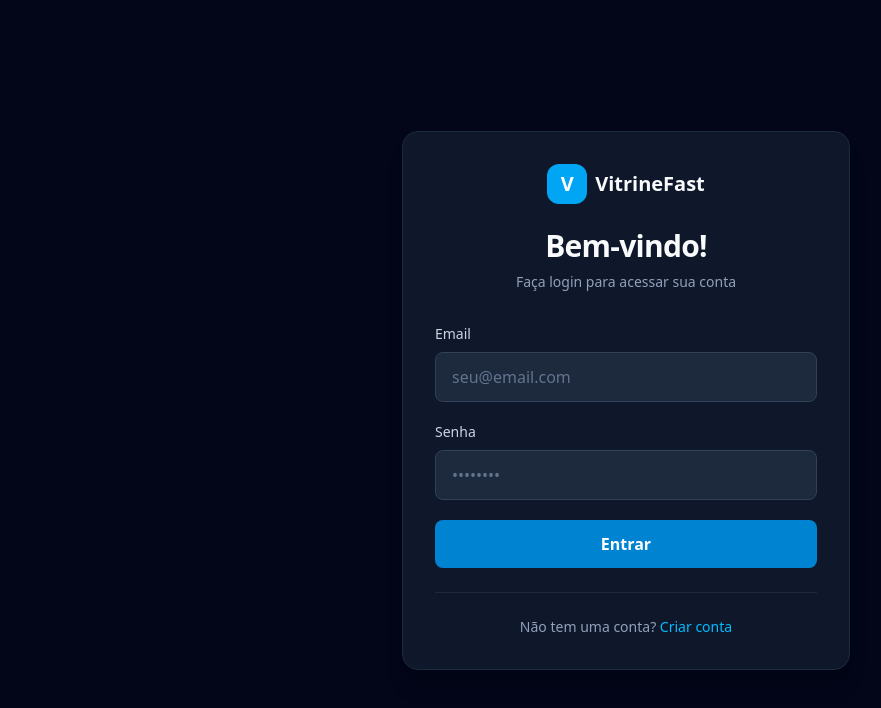
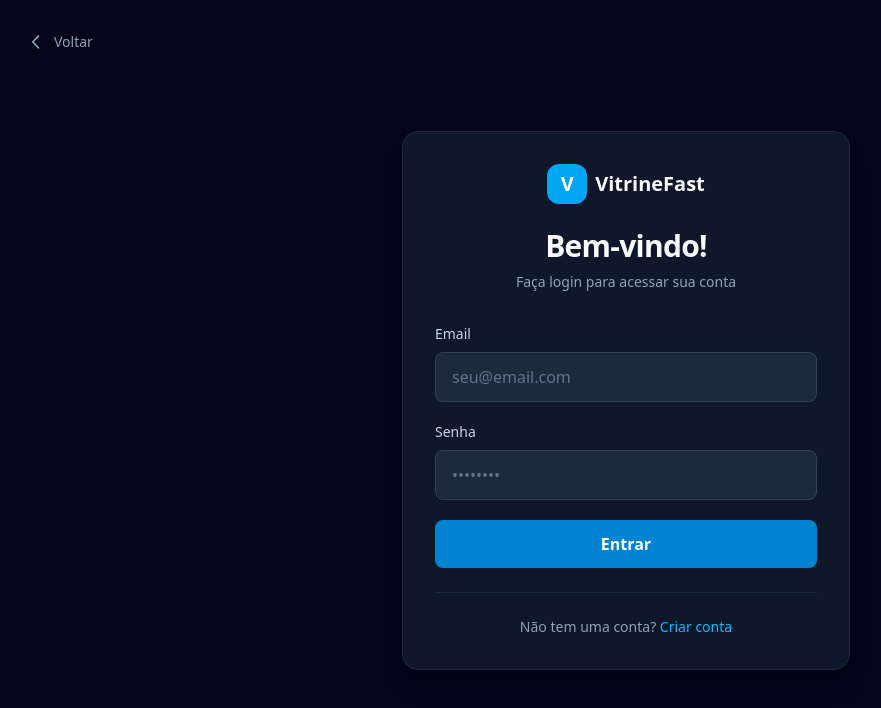
Before and after one commit to Cannalonga/PROJETO-PAGINAS-PARA-COMERCIO, a Next.js app: page /auth/login in a window 1280 px wide. Shown: the top 708 px of the page, without its empty margins (14-895 px from the left). Built offline with nearby package versions, Linux system fonts and the light colour scheme; no server answers.

Commit message:
feat: Adicionar botão voltar na página de login
- Botão posicionado no canto superior esquerdo
- Com ícone de seta para trás
- Leva para a página principal (/)
- Design consistente com tema da aplicação

```diff
--- a/app/auth/login/login-form.tsx
+++ b/app/auth/login/login-form.tsx
@@ -54,6 +54,19 @@
 
     return (
         <div className="min-h-screen bg-slate-950 flex items-center justify-center p-4">
+            {/* Botão Voltar - Canto Superior Esquerdo */}
+            <div className="absolute top-6 left-6">
+                <Link
+                    href="/"
+                    className="inline-flex items-center gap-2 px-4 py-2 text-slate-400 hover:text-slate-200 hover:bg-slate-800 rounded-lg transition"
+                >
+                    <svg className="w-5 h-5" fill="none" stroke="currentColor" viewBox="0 0 24 24">
+                        <path strokeLinecap="round" strokeLinejoin="round" strokeWidth={2} d="M15 19l-7-7 7-7" />
+                    </svg>
+                    <span className="text-sm font-medium">Voltar</span>
+                </Link>
+            </div>
+
             <div className="bg-slate-900 border border-slate-800 rounded-2xl p-8 w-full max-w-md shadow-xl">
                 <div className="text-center mb-8">
                     <Link href="/" className="inline-flex items-center gap-2 mb-6 group">
```
